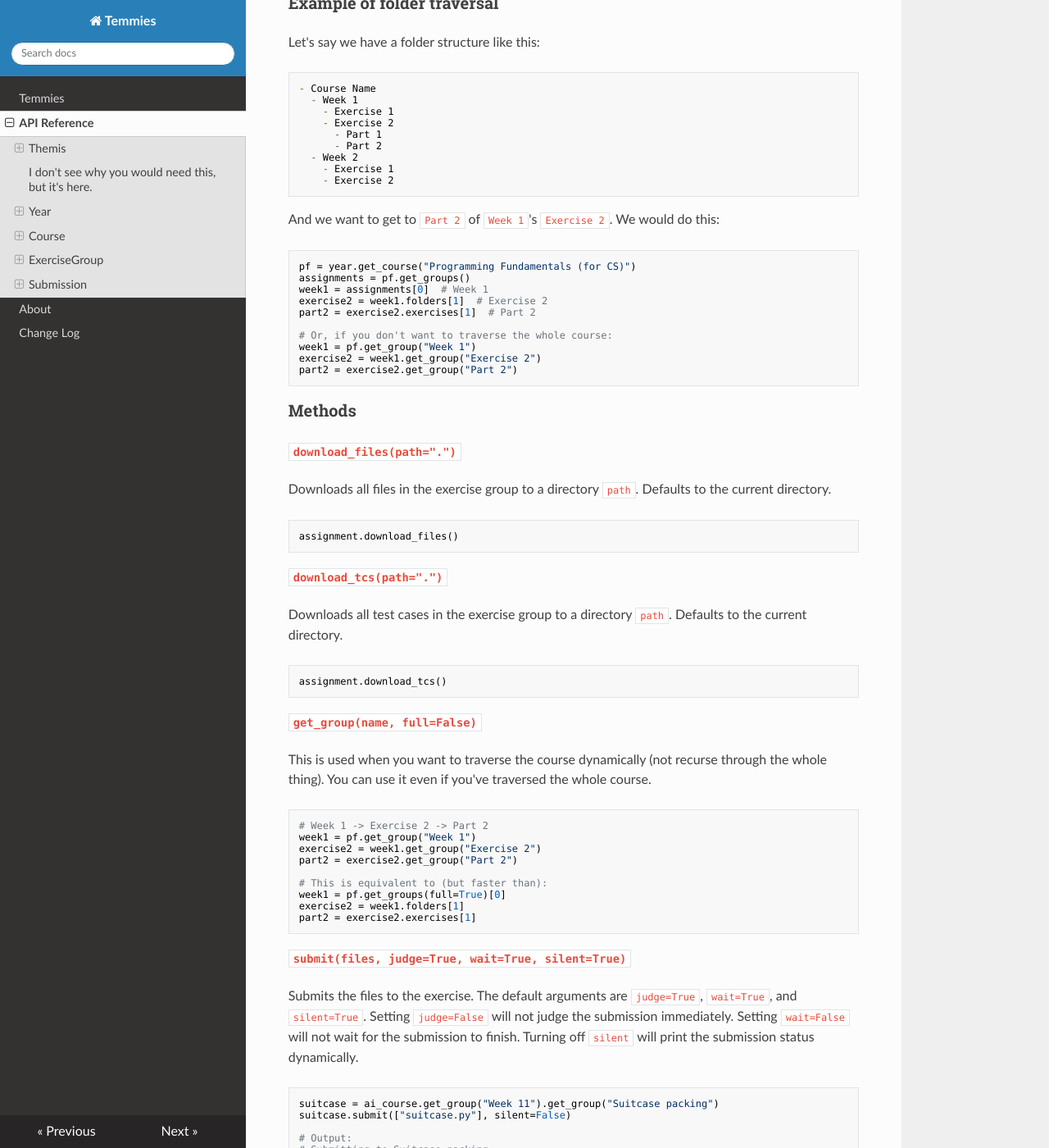
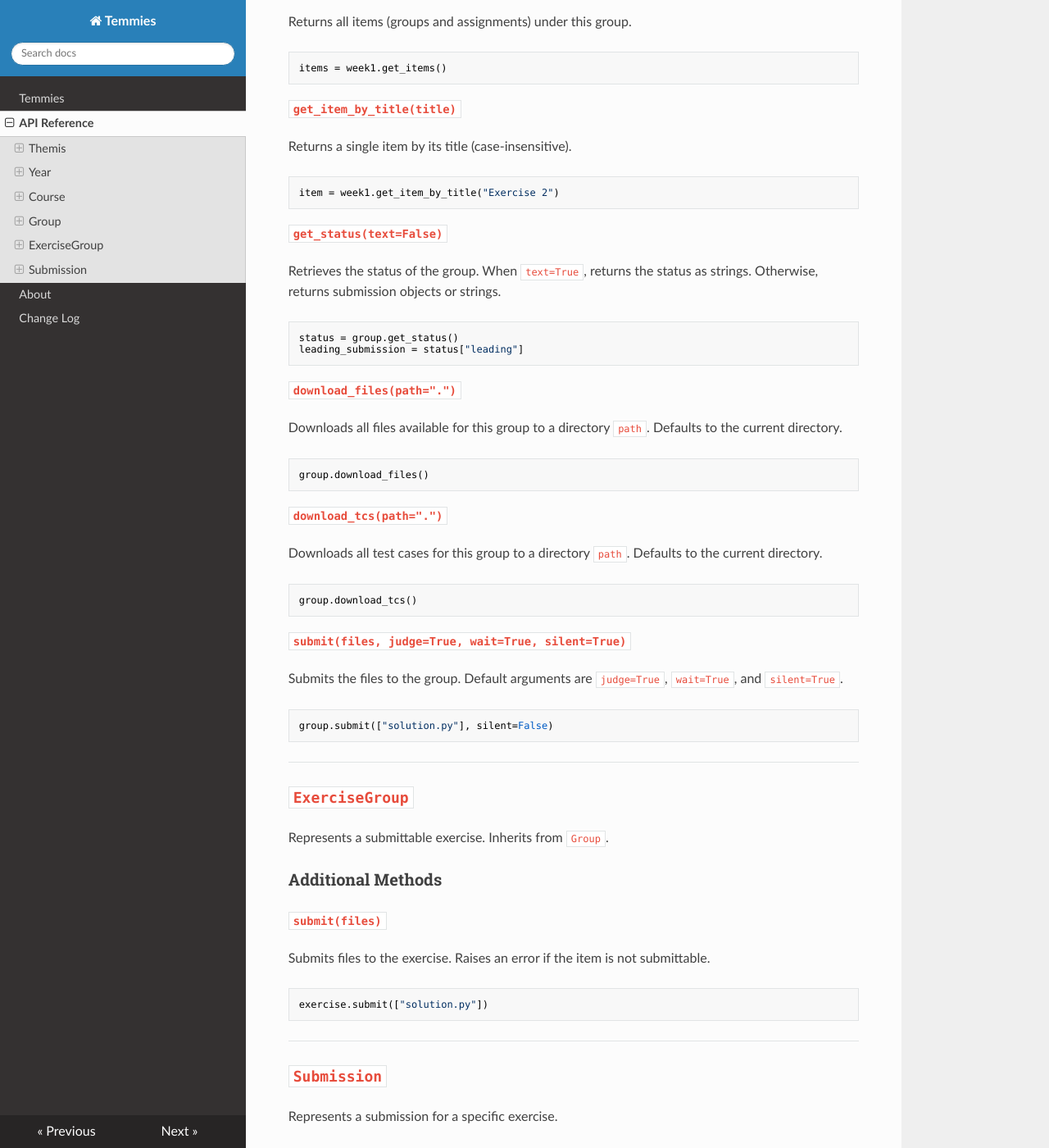
Before and after one commit to Code-For-Groningen/temmies, an MkDocs documentation site: the page built from docs/api.md, in a window 1280 px wide and 1400 px high, scrolled down 2764 px. Shown: the whole window at 82% size. Built offline with MkDocs 1.6.1, drawn with Linux system fonts in a browser that asks for light colours; nearby versions of some CDN libraries; some of the changed text lies outside the part shown.

Commit message:
Updated api to reflect new changes

````diff
--- a/docs/api.md
+++ b/docs/api.md
@@ -17,8 +17,8 @@ On the first run, you will be prompted for your password. Then, on the next run(
 #### `login()`
 Logs in to Themis. Runs automatically when the class is initialized.
 
-#### `get_year(start, end)`
-Returns an instance of a [`Year`](#year) (academic year) between `start` and `end`.
+#### `get_year(year_path)`
+Returns an instance of a [`Year`](#year) for the academic year specified by `year_path`.
 
 ```python
 year = themis.get_year(2023, 2024)
@@ -30,7 +30,7 @@ Returns a list of `Year` instances corresponding to all years visible to the use
 ```python
 years = themis.all_years()
 ```
-<sub> I don't see why you would need this, but it's here. </sub>
+
 ----
 
 ## `Year`
@@ -41,11 +41,18 @@ year = themis.get_year(2023, 2024)
 ```
 
 ### Methods
-#### `get_course(name)`
-Returns an instance of a [`Course`](#course) with the name `name`.
+#### `get_course(course_title)`
+Returns an instance of a [`Course`](#course) with the title `course_title`.
 
 ```python
 pf = year.get_course("Programming Fundamentals (for CS)")
+```
+
+#### `get_course_by_tag(course_tag)`
+Returns an instance of a [`Course`](#course) using the course identifier `course_tag`.
+
+```python
+ai_course = year.get_course_by_tag("adinc-ai")
 ```
 
 #### `all_courses()`
@@ -66,160 +73,96 @@ assignments = pf.get_groups()
 
 ### Methods
 #### `get_groups(full=False)`
-Returns a list of `ExerciseGroup` instances corresponding to all exercise groups visible to the user in a given `Course`. The default argument is `full=False`, which will only return the top-level (name, link) of each exercise and folder in the group. If `full=True`, it will traverse the whole course.
-
-You can traverse the course in both cases, although in different ways.
-
-When you have fully traversed the course, you can access everything via indices and the `exercises` and `folders` attributes of the `ExerciseGroup` instances:
+Returns a list of `ExerciseGroup` or `Group` instances corresponding to all items visible to the user in a given `Course`. The default argument is `full=False`, which will only return the top-level (name, link) of each item. If `full=True`, it will traverse the whole course.
 
 ```python
-ai_group = ai_course.get_groups(full=True)
-exercise = ai_group[7].exercises[1]  # Week 11 -> Suitcase packing
-exercise.submit(["suitcase.py"], silent=False)
-```
-
-This is equivalent to the case in which we don't traverse the whole course using `get_group` like so:
-
-```python
-ai_group = ai_course.get_group("Week 11")
-exercise = ai_group.get_group("Suitcase packing")
-exercise.submit(["suitcase.py"], silent=False)
+ai_groups = ai_course.get_groups(full=True)
+exercise = ai_groups[7].exercises[1]
+exercise.submit(["solution.py"], silent=False)
 ```
 
 #### `get_group(name, full=False)`
-Returns an instance of an `ExerciseGroup` with the name `name`. The default argument is `full=False`, which will only return the (name, link) of each exercise and folder in the group. If `full=True`, it will traverse the whole group.
+Returns an instance of an `ExerciseGroup` or `Group` with the name `name`. The default argument is `full=False`, which will only return the (name, link) of the group. If `full=True`, it will traverse the whole group.
 
 ```python
 week1 = pf.get_group("Week 1")
 ```
 
+#### `create_group(item_data)`
+Creates and returns a `Group` or `ExerciseGroup` instance based on `item_data`.
+
+```python
+group = course.create_group(item_data)
+```
+
+----
+
+## `Group`
+
+Represents an item in Themis, which can be either a folder (non-submittable) or an assignment (submittable).
+
+### Methods
+#### `get_items()`
+Returns all items (groups and assignments) under this group.
+
+```python
+items = week1.get_items()
+```
+
+#### `get_item_by_title(title)`
+Returns a single item by its title (case-insensitive).
+
+```python
+item = week1.get_item_by_title("Exercise 2")
+```
+
+#### `get_status(text=False)`
+Retrieves the status of the group. When `text=True`, returns the status as strings. Otherwise, returns submission objects or strings.
+
+```python
+status = group.get_status()
+leading_submission = status["leading"]
+```
+
+#### `download_files(path=".")`
+Downloads all files available for this group to a directory `path`. Defaults to the current directory.
+
+```python
+group.download_files()
+```
+
+#### `download_tcs(path=".")`
+Downloads all test cases for this group to a directory `path`. Defaults to the current directory.
+
+```python
+group.download_tcs()
+```
+
+#### `submit(files, judge=True, wait=True, silent=True)`
+Submits the files to the group. Default arguments are `judge=True`, `wait=True`, and `silent=True`.
+
+```python
+group.submit(["solution.py"], silent=False)
+```
+
 ----
 
 ## `ExerciseGroup`
-Setting the `full` flag to `True` will traverse the whole group.
+Represents a submittable exercise. Inherits from `Group`.
 
-- Both folders and exercises are represented as `ExerciseGroup` instances.
-- Folders will have the `am_exercise` attribute set to `False`.
-- Folders can have the `download_files` method called on them.
-- Exercises can have the `submit`, `download_files`, and `download_tcs` methods called on them.
-
-### Example of folder traversal
-Let's say we have a folder structure like this:
-```
-- Course Name
-  - Week 1
-    - Exercise 1
-    - Exercise 2
-      - Part 1
-      - Part 2
-  - Week 2
-    - Exercise 1
-    - Exercise 2
-```
-And we want to get to `Part 2` of `Week 1`'s `Exercise 2`. We would do this:
+### Additional Methods
+#### `submit(files)`
+Submits files to the exercise. Raises an error if the item is not submittable.
 
 ```python
-pf = year.get_course("Programming Fundamentals (for CS)")
-assignments = pf.get_groups()
-week1 = assignments[0]  # Week 1
-exercise2 = week1.folders[1]  # Exercise 2
-part2 = exercise2.exercises[1]  # Part 2
-
-# Or, if you don't want to traverse the whole course:
-week1 = pf.get_group("Week 1")
-exercise2 = week1.get_group("Exercise 2")
-part2 = exercise2.get_group("Part 2")
-```
-
-### Methods
-#### `download_files(path=".")`
-Downloads all files in the exercise group to a directory `path`. Defaults to the current directory.
-
-```python
-assignment.download_files()
-```
-
-#### `download_tcs(path=".")`
-Downloads all test cases in the exercise group to a directory `path`. Defaults to the current directory.
-
-```python
-assignment.download_tcs()
-```
-
-#### `get_group(name, full=False)`
-This is used when you want to traverse the course dynamically (not recurse through the whole thing). You can use it even if you've traversed the whole course.
-
-```python
-# Week 1 -> Exercise 2 -> Part 2
-week1 = pf.get_group("Week 1")
-exercise2 = week1.get_group("Exercise 2")
-part2 = exercise2.get_group("Part 2")
-
-# This is equivalent to (but faster than):
-week1 = pf.get_groups(full=True)[0]
-exercise2 = week1.folders[1]
-part2 = exercise2.exercises[1]
-```
-
-#### `submit(files, judge=True, wait=True, silent=True)`
-Submits the files to the exercise. The default arguments are `judge=True`, `wait=True`, and `silent=True`. Setting `judge=False` will not judge the submission immediately. Setting `wait=False` will not wait for the submission to finish. Turning off `silent` will print the submission status dynamically.
-
-```python
-suitcase = ai_course.get_group("Week 11").get_group("Suitcase packing")
-suitcase.submit(["suitcase.py"], silent=False)
-
-# Output:
-# Submitting to Suitcase packing
-# • suitcase.py
-# 1: ✅
-# 2: ✅
-# 3: ✅
-# ...
-```
-
-#### `get_status(text=False)`
-Retrieves the status of the exercise group. When `text` is set to `True`, it will return the status as a dictionary of strings. Otherwise, it will return a dictionary where keys map to either strings or `Submission` objects. Common keys include `'leading'`, `'best'`, `'latest'`, etc.
-
-```python
-pf = year.get_course("Programming Fundamentals (for CS)")
-exercise = pf.get_group("Lab Session 2").get_group("Recurrence")
-
-# Get status
-status = exercise.get_status()
-print(status)
-
-# Output:
-{
-  'assignment': 'Recurrence',
-  'group': 'Y.N. Here',
-  'status': 'passed: Passed all test cases',
-  'grade': '2.00',
-  'total': '2',
-  'output limit': '1',
-  'passed': '1',
-  'leading': <temmies.submission.Submission object at 0x...>,
-  'best': <temmies.submission.Submission object at 0x...>,
-  'latest': <temmies.submission.Submission object at 0x...>,
-  'first_pass': <temmies.submission.Submission object at 0x...>,
-  'last_pass': <temmies.submission.Submission object at 0x...>,
-  'visible': 'Yes'
-}
-```
-
-To access submission details:
-
-```python
-leading_submission = status["leading"]
-print(leading_submission.get_files())
+exercise.submit(["solution.py"])
 ```
 
 ----
 
 ## `Submission`
-### Usage
-```python
-submission = pf.get_group("Week 1").get_group("Exercise 1").get_group("Part 1").get_status()["leading"]
-```
+
+Represents a submission for a specific exercise.
 
 ### Methods
 #### `get_test_cases()`
@@ -227,33 +170,13 @@ Returns a dictionary of test cases and their statuses.
 
 ```python
 test_cases = submission.get_test_cases()
-print(test_cases)
-
-# Output:
-{'1': 'passed', '2': 'passed', '3': 'passed', '4': 'passed', '5': 'passed', '6': 'passed', '7': 'passed', '8': 'passed', '9': 'passed', '10': 'passed'}
 ```
 
 #### `get_info()`
-Returns a dictionary of information about the submission.
+Returns detailed information about the submission.
 
 ```python
 info = submission.get_info()
-print(info)
-
-# Output:
-{
-  'assignment': 'Part 1',
-  'group': 'Y.N. Here',
-  'uploaded_by': 'Y.N. Here s1234567',
-  'created_on': 'Wed Sep 13 2023 12:51:37 GMT+0200',
-  'submitted_on': 'Wed Sep 13 2023 12:51:37 GMT+0200',
-  'status': 'passed: Passed all test cases',
-  'files': [
-    ('recurrence.c', '/file/.../recurrence.c'),
-    ('compile.log', '/file/.../compile.log')
-  ],
-  'language': 'c'
-}
 ```
 
 #### `get_files()`
@@ -261,13 +184,4 @@ Returns a list of uploaded files in the format `(name, URL)`.
 
 ```python
 files = submission.get_files()
-print(files)
-
-# Output:
-[
-  ('recurrence.c', '/file/.../recurrence.c'),
-  ('compile.log', '/file/.../compile.log')
-]
 ```
-
-----
````
Also changed, not shown: docs/changelog.md (+7 -0 lines), docs/index.md (+1 -1 lines).
